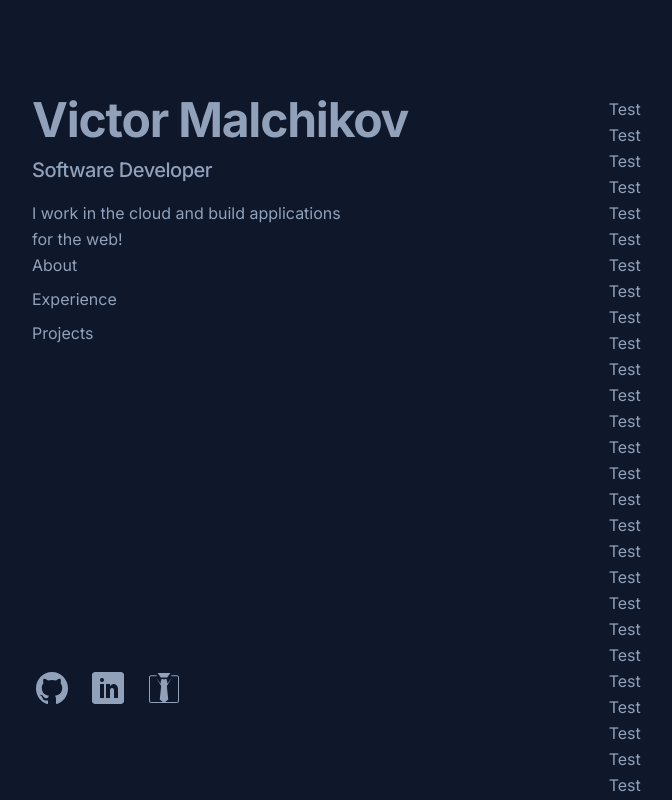
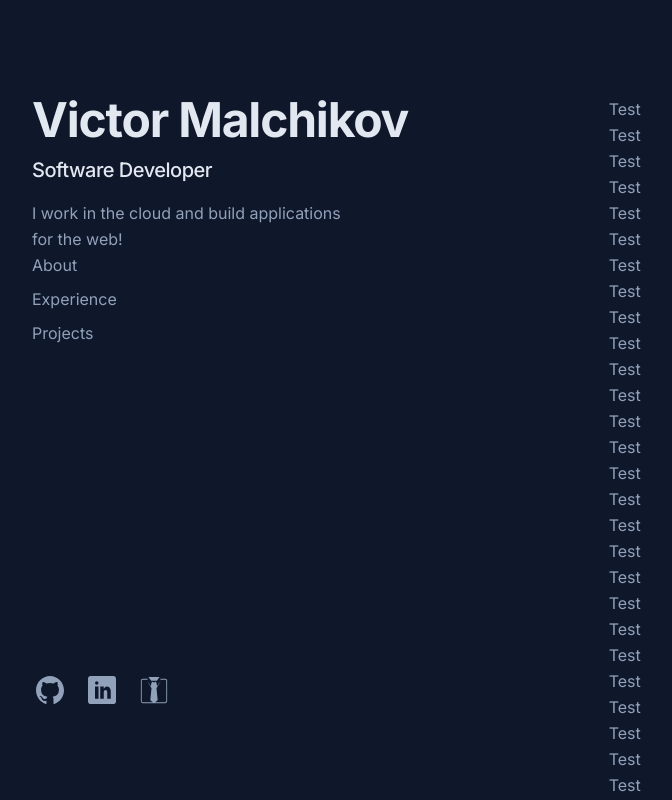
Before and after one commit to vmalchik/portfolio, a Next.js app: page / in a window 1280 px wide. Shown: the top 800 px of the page, without its empty margins (16-688 px from the left). Built offline with nearby package versions, Linux system fonts and the light colour scheme.

Commit message:
updatex ux for text and social-links. added resume

```diff
--- a/src/app/resume/layout.tsx
+++ /dev/null
@@ -1,14 +0,0 @@
-import type { Metadata } from "next";
-
-export const metadata: Metadata = {
-  title: "Resume | Victor Malchikov",
-  description: "Victor Malchikov's resume"
-};
-
-export default function ResumeLayout({
-  children
-}: Readonly<{
-  children: React.ReactNode;
-}>) {
-  return <div>{children}</div>;
-}
--- a/src/app/resume/page.tsx
+++ /dev/null
@@ -1,3 +0,0 @@
-export default function ResumePage() {
-  return <main>Resume Page</main>;
-}
--- a/src/components/common/header.tsx
+++ b/src/components/common/header.tsx
@@ -7,9 +7,11 @@ type HeaderProps = {
 export const Header = ({ title, subtitle, description }: HeaderProps) => {
   return (
     <header className="">
-      <h1 className="text-4xl sm:text-5xl font-bold tracking-tight">{title}</h1>
+      <h1 className="text-4xl sm:text-5xl font-bold tracking-tight text-slate-200">
+        {title}
+      </h1>
       {subtitle && (
-        <h2 className="mt-3 text-lg sm:text-xl font-medium tracking-tight">
+        <h2 className="mt-3 text-lg sm:text-xl font-medium tracking-tight  text-slate-200">
           {subtitle}
         </h2>
       )}
--- a/src/components/common/social-links.tsx
+++ b/src/components/common/social-links.tsx
@@ -24,7 +24,7 @@ const links: SocialLink[] = [
     label: "LinkedIn"
   },
   {
-    href: "/resume",
+    href: "/resume.pdf",
     icon: TieIcon,
     ariaLabel: "Resume link (navigates to resume page)",
     label: "Resume"
@@ -42,8 +42,9 @@ export const SocialLinks = () => {
               aria-label={link.label}
               target="_blank"
               rel="noopener noreferrer"
+              className="hover:text-slate-200 transition-colors duration-100 ease-in-out"
             >
-              <link.icon aria-hidden="true" className="h-8 w-8" />
+              <link.icon aria-hidden="true" className="h-7 w-7" />
               <span className="sr-only">{link.label}</span>
             </Link>
           </li>
```
Also changed, not shown: 2 other files (tests, documents, lock files or other folders).
